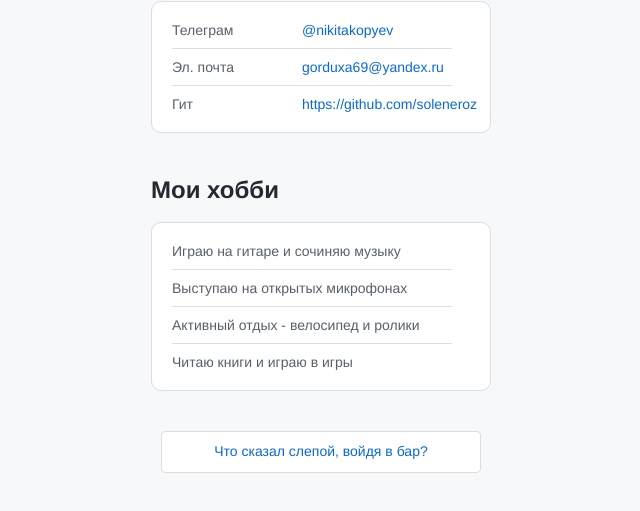
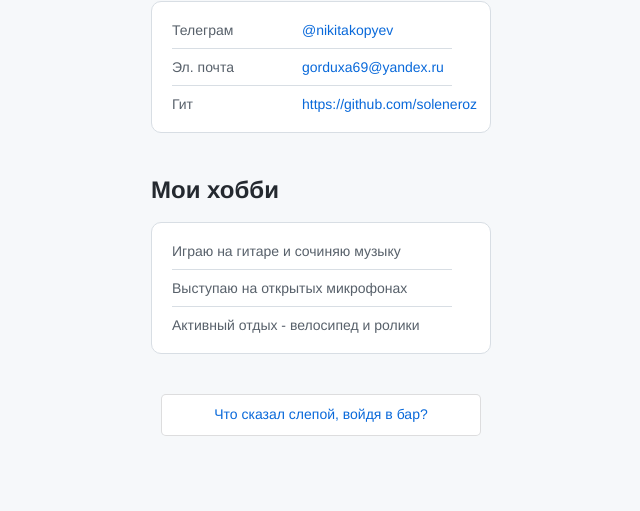
Before and after one commit to soleneroz/cv, a plain HTML site: page index.html in a window 1280 px wide. Shown: the part 683-1194 px from the top of the page, without its empty margins (319-959 px from the left). After the commit the page ends 1159 px from the top, so only its background shows below. Drawn offline with Linux system fonts and the light colour scheme.

Commit message:
удалил параграф

```diff
--- a/index.html
+++ b/index.html
@@ -49,10 +49,6 @@
             <p class="links__title">Активный отдых - велосипед и ролики</p>
 
           </li>
-          <li class="links__link">
-            <p class="links__title">Читаю книги и играю в игры</p>
-
-          </li>
         </ul>
       </section>
     </main>
```
